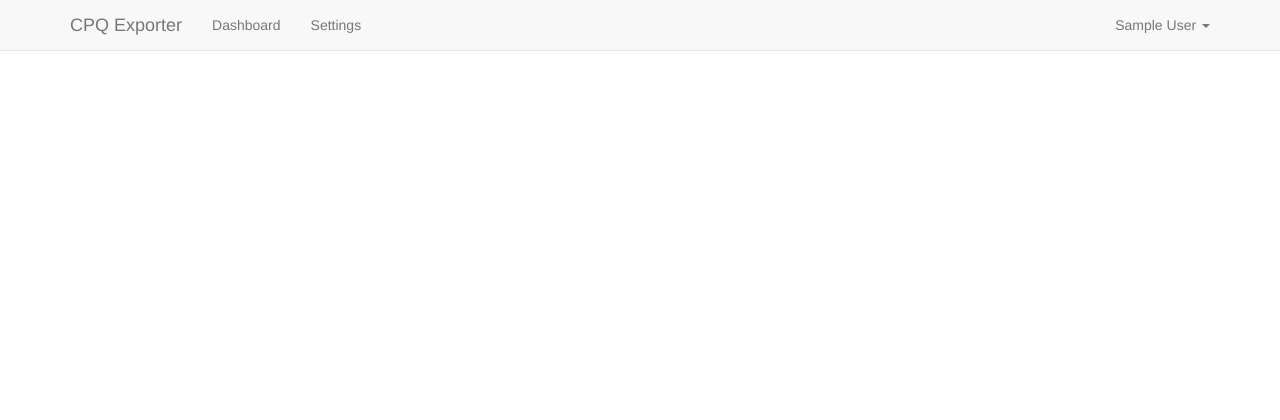
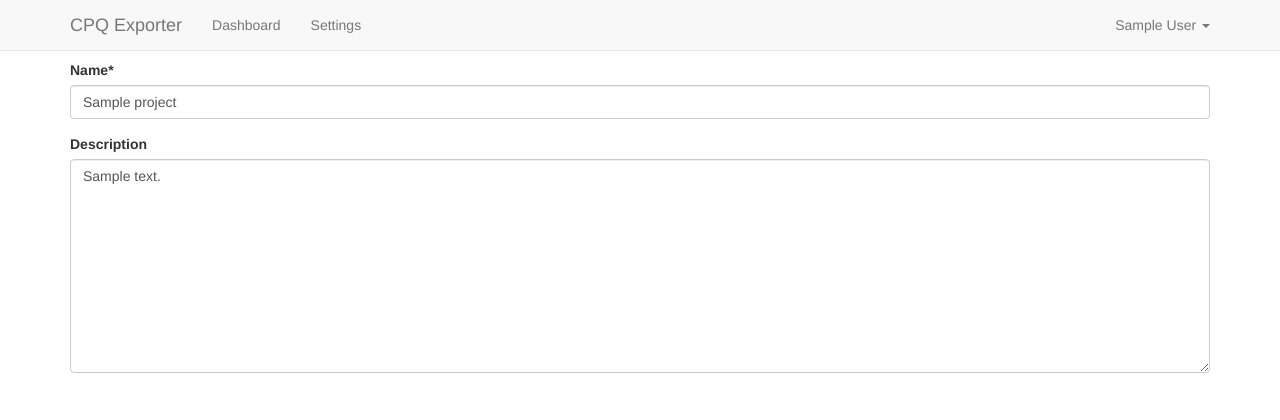
Before and after one commit to mjj55409/cpq-exporter, a Django app: page /exporter/project/1/ in a window 1280 px wide. Shown: the top 420 px of the page. Run offline with Django 3.2, Linux system fonts and the light colour scheme; a user stored in the database is signed in; tables that the repository leaves empty hold one stand-in row (values such as "Sample post"); parts of the project's set-up code (start-up, migrations or seed data) failed here and were passed over; some libraries are stand-ins or nearby versions.

Commit message:
Update jobs view

```diff
--- a/apps/exporter/models.py
+++ b/apps/exporter/models.py
@@ -60,27 +60,28 @@ class SAPDestination (models.Model):
 
 class Project (models.Model):
     name = models.CharField(max_length=40, unique=True)
-    description = models.TextField()
+    description = models.TextField(blank=True)
 
     def __str__(self):
         return self.name
 
 
 class ProjectStep (models.Model):
-    project = models.ForeignKey(Project, on_delete=models.CASCADE)
-    name = models.CharField(max_length=40)
+    project = models.ForeignKey(Project, on_delete=models.CASCADE, related_name='steps')
+    step_number = models.PositiveSmallIntegerField(null=False, default=1)
+    name = models.CharField(max_length=40, blank=True)
     kb = models.ForeignKey(KB)
 
     def __str__(self):
-        return self.name
+        return self.project.name + '.' + self.kb.name
 
 
 class Execution (models.Model):
     project = models.ForeignKey(Project)
-    time_start = models.DateTimeField()
-    time_end = models.DateTimeField()
-    duration = models.IntegerField()
-    export_status = models.BooleanField()
+    time_start = models.DateTimeField(null=True, blank=True)
+    time_end = models.DateTimeField(null=True, blank=True)
+    duration = models.DurationField(blank=True, null=True)
+    export_status = models.BooleanField(blank=True)
 
 
 class ExecutionStep (models.Model):
--- a/apps/exporter/templates/exporter/jobs/detail.html
+++ b/apps/exporter/templates/exporter/jobs/detail.html
@@ -1,4 +1,7 @@
 {% extends "base.html" %}
 
+{% load crispy_forms_tags %}
+
 {% block content %}
+{% crispy form %}
 {% endblock %}
--- a/apps/exporter/views.py
+++ b/apps/exporter/views.py
@@ -1,14 +1,27 @@
-from django.views.generic import ListView, DetailView
+from django import forms
+from django.views.generic import ListView
+from django.views.generic.edit import UpdateView
+from django.contrib.auth.mixins import LoginRequiredMixin
+
 from exporter import models
 
 
-class ExportList (ListView):
+class ExportList (LoginRequiredMixin, ListView):
     #model = models.Execution
     context_object_name = "export_jobs"
     queryset = models.Execution.objects.all()
     template_name='exporter/jobs/index.html'
 
 
-class ProjectDetail (DetailView):
+class ProjectStepForm (forms.ModelForm):
+    model = models.ProjectStep
+    step_number = forms.IntegerField(min_value=1, max_value=999)
+    name = forms.CharField()
+    kb = forms.CharField()
+
+
+class ProjectDetail (LoginRequiredMixin, UpdateView):
     model = models.Project
+    fields = ['name', 'description']
     template_name='exporter/jobs/detail.html'
+    inline = forms.formset_factory(ProjectStepForm)
```
Also changed, not shown: apps/exporter/migrations/0001_initial.py.
